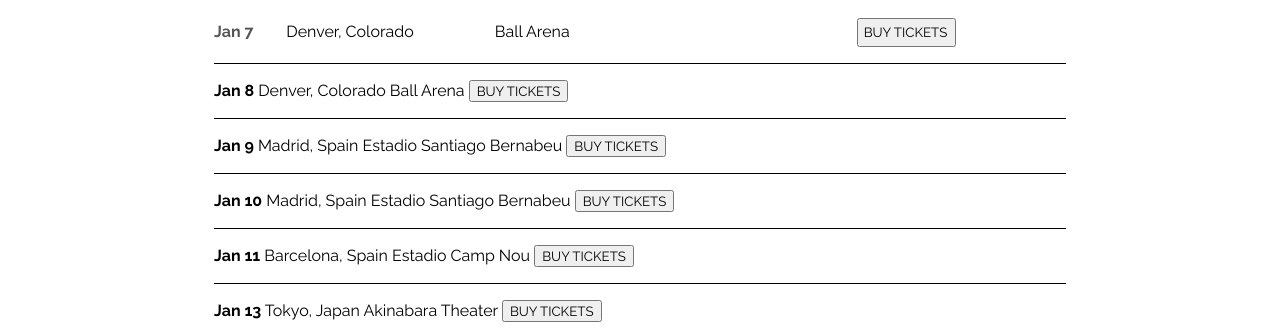
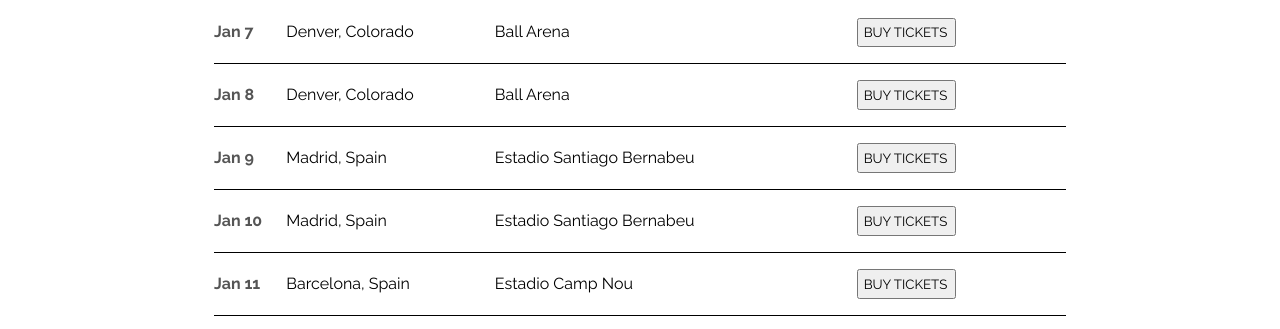
Before and after one commit to iDuvancho303/website_for-beginners, a plain HTML site: page index.html in a window 1280 px wide. Shown: the part 396-725 px from the top of the page. Drawn offline with Linux system fonts and the light colour scheme; files whose address does not match are found by name.

Commit message:
adding more code

```diff
--- a/index.html
+++ b/index.html
@@ -35,38 +35,38 @@
         </div>
 
         <div class="tour-row">
-            <strong>Jan 8</strong>
-            <span>Denver, Colorado</span>
-            <span>Ball Arena</span>
-            <button type="button">BUY TICKETS</button>
+            <strong class="tour-item tour-date">Jan 8</strong>
+            <span class="tour-item tour-city">Denver, Colorado</span>
+            <span class="tour-item tour-arena">Ball Arena</span>
+            <button type="button" class="btn tour-item tour-btn">BUY TICKETS</button>
         </div>
 
         <div class="tour-row">
-            <strong>Jan 9</strong>
-            <span>Madrid, Spain</span>
-            <span>Estadio Santiago Bernabeu</span>
-            <button type="button">BUY TICKETS</button>
+            <strong class="tour-item tour-date">Jan 9</strong>
+            <span class="tour-item tour-city">Madrid, Spain</span>
+            <span class="tour-item tour-arena">Estadio Santiago Bernabeu</span>
+            <button type="button" class="btn tour-item tour-btn">BUY TICKETS</button>
         </div>
 
         <div class="tour-row">
-            <strong>Jan 10</strong>
-            <span>Madrid, Spain</span>
-            <span>Estadio Santiago Bernabeu</span>
-            <button type="button">BUY TICKETS</button>
+            <strong class="tour-item tour-date">Jan 10</strong>
+            <span class="tour-item tour-city">Madrid, Spain</span>
+            <span class="tour-item tour-arena">Estadio Santiago Bernabeu</span>
+            <button type="button" class="btn tour-item tour-btn">BUY TICKETS</button>
         </div>
 
         <div class="tour-row">
-            <strong>Jan 11</strong>
-            <span>Barcelona, Spain</span>
-            <span>Estadio Camp Nou</span>
-            <button type="button">BUY TICKETS</button>
+            <strong class="tour-item tour-date">Jan 11</strong>
+            <span class="tour-item tour-city">Barcelona, Spain</span>
+            <span class="tour-item tour-arena">Estadio Camp Nou</span>
+            <button type="button" class="btn tour-item tour-btn">BUY TICKETS</button>
         </div>
 
         <div class="tour-row">
-            <strong>Jan 13</strong>
-            <span>Tokyo, Japan</span>
-            <span>Akinabara Theater</span>
-            <button type="button">BUY TICKETS</button>
+            <strong class="tour-item tour-date">Jan 13</strong>
+            <span class="tour-item tour-city">Tokyo, Japan</span>
+            <span class="tour-item tour-arena">Akinabara Theater</span>
+            <button type="button" class="btn tour-item tour-btn">BUY TICKETS</button>
         </div>
     </div>
     </section>
```
